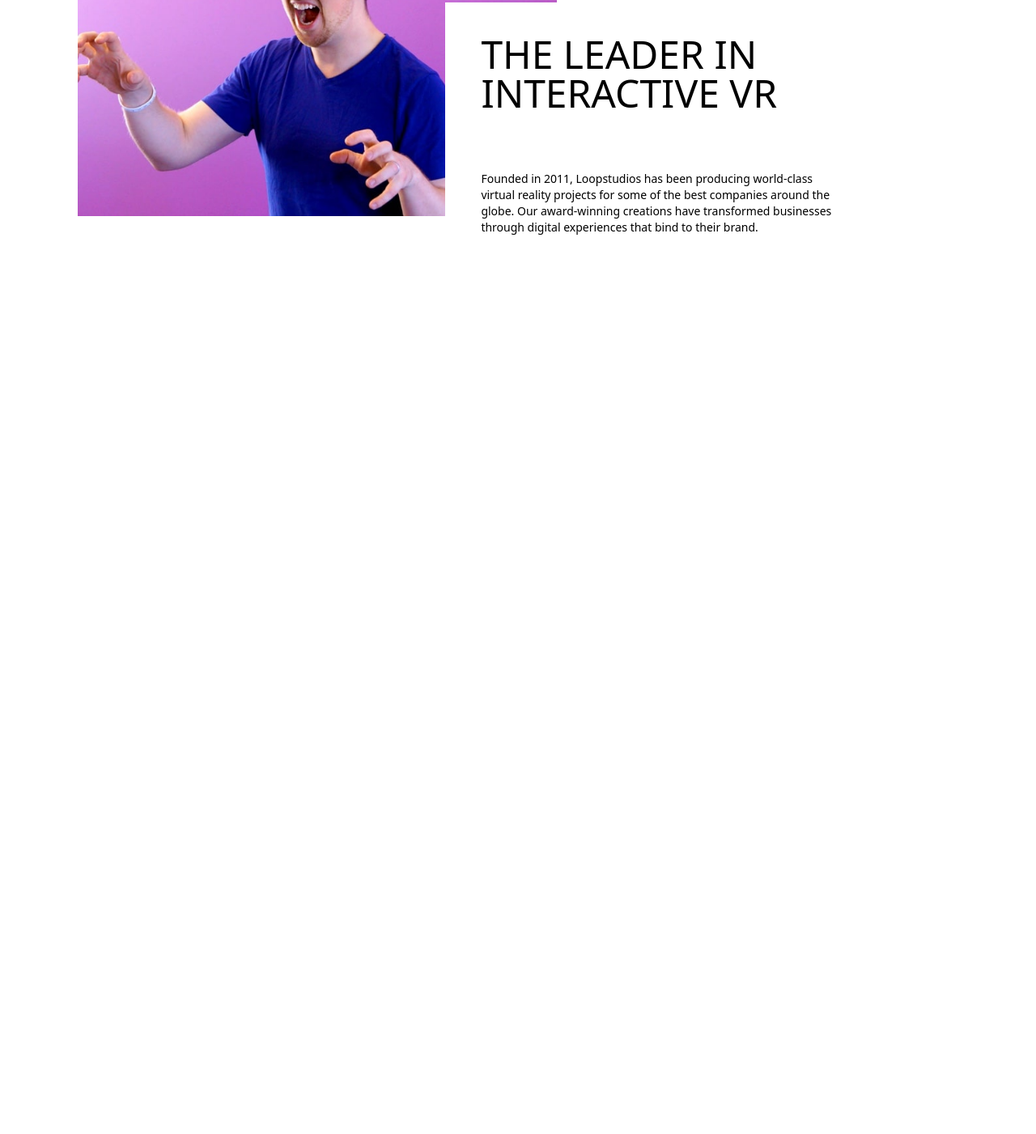
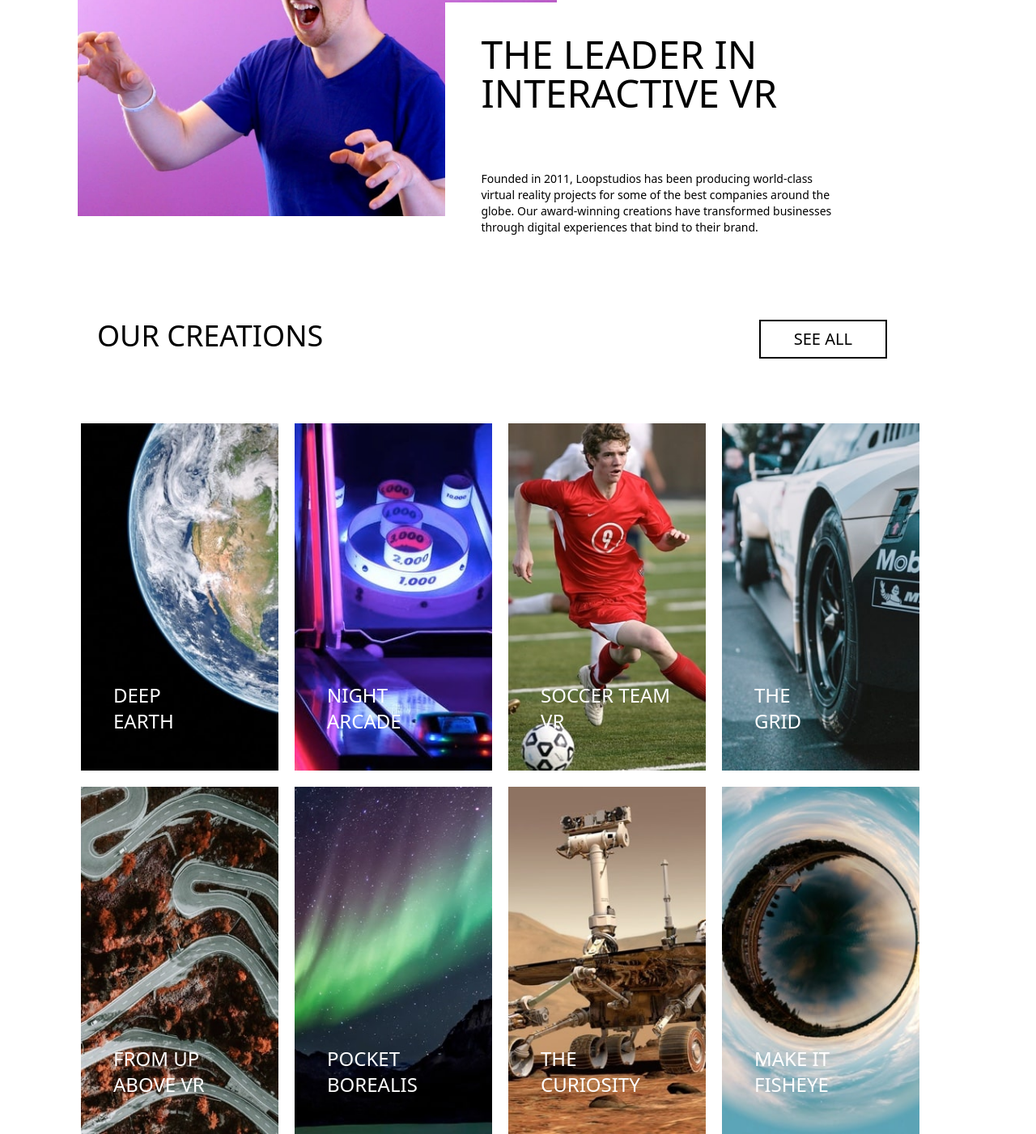
Before and after one commit to Dmyckon/loopstudios, a plain HTML site: page index.html in a window 1280 px wide. Shown: the part 812-2213 px from the top of the page at 81% size. Before the commit the page ends 1271 px from the top, so only its background shows below. Drawn offline with nearby package versions, Linux system fonts and the light colour scheme.

Commit message:
add a subsection to back up the hero section

```diff
--- a/index.html
+++ b/index.html
@@ -46,7 +46,7 @@
         <img src="./image-hero mobile.jpg" class="md:hidden">
         <img src="./image-hero.jpg" class="hidden md:flex">
     </section>
-    <div class="text-center pb-28 md:flex">
+    <div class="text-center pb-20 md:flex md:pb-2">
       <img src="./image-interactive mobile.jpg" class="p-6 pt-28 md:hidden">
       <img src="./image-interactive.jpg" class="hidden md:flex md:p-20 md:pt-24 md:ps-24 md:w-[65%] xl:w-[60%]">
       <div class="md:grid md:absolute md:bg-white md:ms-[46%] md:top-[777px] md:p-4 md:text-start md:h-[42vh] md:me-[13%] xl:ms-[43%] xl:top-[815px] xl:ps-5 xl:h-[44vh] xl:me-[15%]">
@@ -57,5 +57,63 @@
           to their brand.</p>
       </div>
     </div>
+    <div class="text-white text-center md:ps-20 md:pe-36">
+      <div class="text-black text-4xl m-10 pb-6 md:hidden">
+        <h1>OUR CREATIONS</h1>
+      </div>
+    <div class="hidden md:flex justify-between">
+      <div class="text-black text-4xl m-10 pb-6">
+        <h1>OUR CREATIONS</h1>
+      </div>
+      <div class="text-black text-xl w-[40%] ms-[30%] grid border-black border-2 border-solid m-10 p-2 md:ms-0 md:w-[15%] md:mb-20">
+        <h1>SEE ALL</h1>
+      </div>
+    </div>
+    <div class="grid gap-5 m-6 text-start md:grid-cols-4 md:m-0 md:ms-5">
+      <div class="relative">
+        <img src="./image-deep-earth mobile.jpg" class="md:hidden">
+        <img src="./image-deep-earth.jpg" class="hidden md:flex">
+        <h1 class="absolute top-[50px] text-xl me-[65%] ms-[5%] md:top-[290px] md:text-2xl md:ms-10 xl:top-[320px]">DEEP EARTH</h1>
+      </div>
+      <div class="relative">
+        <img src="./image-night-arcade mobile.jpg" class="md:hidden">
+        <img src="./image-night-arcade.jpg" class="hidden md:flex">
+        <h1 class="absolute top-[55px] text-xl me-[65%] ms-[5%] md:top-[290px] md:text-2xl md:ms-10 xl:top-[320px]">NIGHT ARCADE</h1>
+      </div>
+      <div class="relative">
+        <img src="./image-soccer-team mobile.jpg" class="md:hidden">
+        <img src="./image-soccer-team.jpg" class="hidden md:flex">
+        <h1 class="absolute top-[50px] text-xl me-[65%] ms-[5%] md:top-[290px] md:text-2xl md:ms-10 md:me-[15%] xl:top-[320px]">SOCCER TEAM VR</h1>
+      </div>
+      <div class="relative">
+        <img src="./image-grid mobile.jpg" class="md:hidden">
+        <img src="./image-grid.jpg" class="hidden md:flex">
+        <h1 class="absolute top-[50px] text-2xl me-[65%] ms-[5%] md:top-[290px] md:text-2xl md:ms-10 xl:top-[320px]">THE GRID</h1>
+      </div>
+      <div class="relative">
+        <img src="./image-from-above mobile.jpg" class="md:hidden">
+        <img src="./image-from-above.jpg" class="hidden md:flex">
+        <h1 class="absolute top-[50px] text-xl me-[65%] ms-[5%] md:top-[290px] md:text-2xl md:ms-10 md:me-[15%] xl:top-[320px]">FROM UP ABOVE VR</h1>
+      </div>
+      <div class="relative">
+        <img src="./image-pocket-borealis mobile.jpg" class="md:hidden">
+        <img src="./image-pocket-borealis.jpg" class="hidden md:flex">
+        <h1 class="absolute top-[50px] text-xl me-[65%] ms-[5%] md:top-[290px] md:text-2xl md:ms-10 xl:top-[320px]">POCKET BOREALIS</h1>
+      </div>
+      <div class="relative">
+        <img src="./image-curiosity mobile.jpg" class="md:hidden">
+        <img src="./image-curiosity.jpg" class="hidden md:flex">
+        <h1 class="absolute top-[50px] text-xl me-[65%] ms-[5%] md:top-[290px] md:text-2xl md:ms-10 xl:top-[320px]">THE CURIOSITY</h1>
+      </div>
+      <div class="relative">
+        <img src="./image-fisheye mobile.jpg" class="md:hidden">
+        <img src="./image-fisheye.jpg" class="hidden md:flex">
+        <h1 class="absolute top-[50px] text-xl me-[65%] ms-[5%] md:top-[290px] md:text-2xl md:ms-10 md:me-[15%] xl:top-[320px]">MAKE IT FISHEYE</h1>
+      </div>
+    </div>
+      <div class="text-black text-xl w-[40%] ms-[30%] grid border-black border-2 border-solid m-10 p-2 md:hidden">
+        <h1>SEE ALL</h1>
+      </div>
+    </div>
 </body>
 </html>
```
